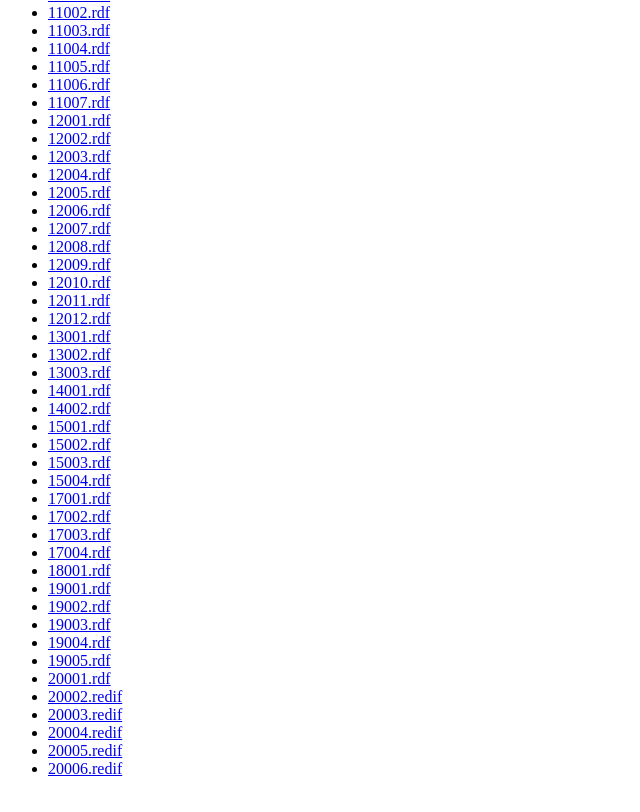
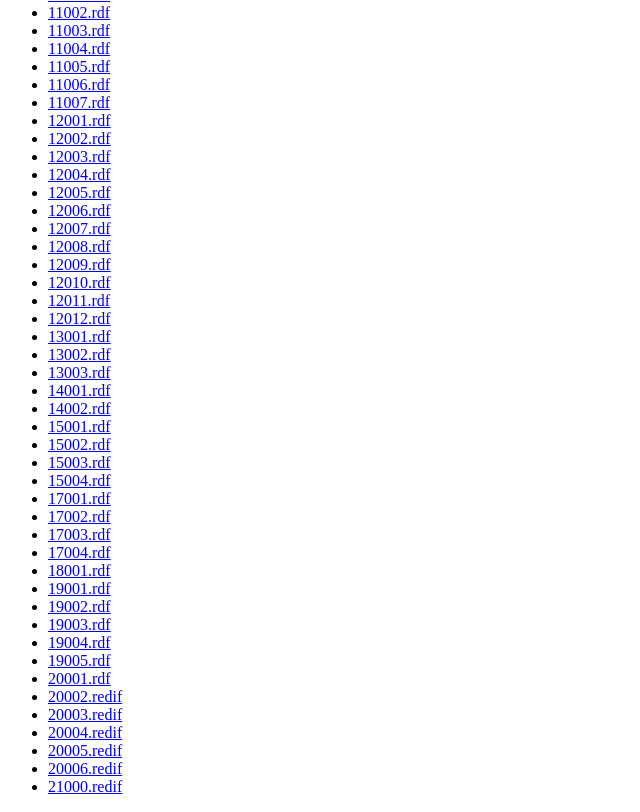
Before and after one commit to concordiaeconomics/crd, a plain HTML site: page wpaper/index.html in a window 1280 px wide. Shown: the part 706-1518 px from the top of the page, without its empty margins (0-640 px from the left). Drawn offline with Linux system fonts and the light colour scheme.

Commit message:
Update index.html

```diff
--- a/wpaper/index.html
+++ b/wpaper/index.html
@@ -81,5 +81,6 @@
 <LI> <A NAME="20004.redif" HREF="20004.redif">20004.redif</A>
 <LI> <A NAME="20005.redif" HREF="20005.redif">20005.redif</A>
 <LI> <A NAME="20006.redif" HREF="20006.redif">20006.redif</A>
+<LI> <A NAME="21000.redif" HREF="21000.redif">21000.redif</A>
 </UL>
 </HTML>
```
